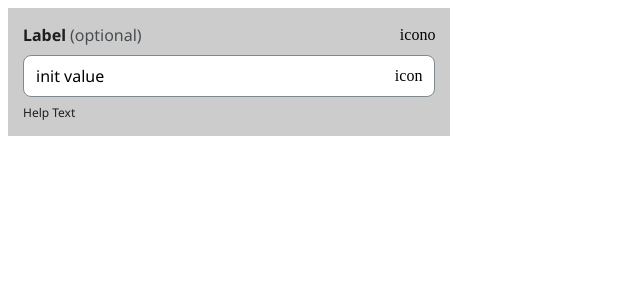
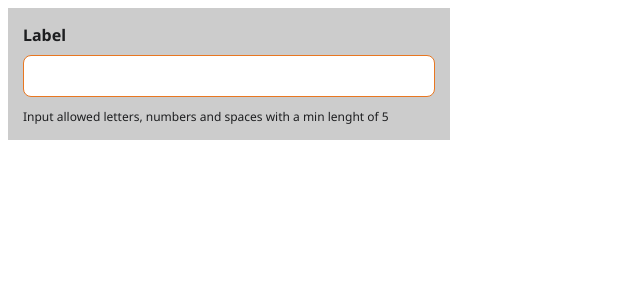
Before and after one commit to CasoGiuseppe/Portos-components-library, a Vue app: page / in a window 1280 px wide. Shown: the top 300 px of the page, without its empty margins (0-640 px from the left). Built offline with nearby package versions, Linux system fonts and the light colour scheme.

Commit message:
feature: add base input sotries

```diff
--- a/src/App.vue
+++ b/src/App.vue
@@ -1,23 +1,33 @@
 <template>
     <div style="width: 35%; padding: 15px; background: #ccc;">
         <BaseInput
-            model="init value"
-            @update:model="update"
+            v-model="initValue"
+            required
+            @update:modelValue="update"
             @change="change"
             @focus="focus"
+            @invalid="setInvalid"
         >
             <template #label>Label</template>
-            <template #message>Help Text</template>
+            <template #message>Input allowed letters, numbers and spaces with a min lenght of 5</template>
+            <template v-if="error" #error><BaseIcon name="IconFeedbackError" :type="Types.FEEDBACK" :size="Sizes.XS" /> input validation failed</template>
         </BaseInput>
     </div>
 </template>
 <script setup lang="ts">
+import { ref } from 'vue';
 import BaseInput from './components/base/base-input/BaseInput.vue';
+import BaseIcon from './components/base/base-icon/BaseIcon.vue';
+import { Types, Sizes } from './components/base/base-icon/types'
 // import HelloWorld from './components/HelloWorld.vue'
 // import TheWelcome from './components/TheWelcome.vue'
 // import ViewSearch from './components/base/base-search/ViewSearch.vue'
 
+const error = ref<boolean>(false);
+const initValue = ref<string | null>(null);
+
 const update = (value: string) => console.log('update', value)
 const change = (value: string) => console.log('change', value)
 const focus = () => console.log('focus')
+const setInvalid = (value: boolean) => error.value = value
 </script>
--- a/src/components/base/base-input/BaseInput.scss
+++ b/src/components/base/base-input/BaseInput.scss
@@ -6,10 +6,6 @@
         display: flex;
         flex-direction: column;
         gap: var(--spacing-30, 0);
-
-        &:focus {
-            background: yellow;
-        }
     }
 
     &__header {
@@ -59,17 +55,29 @@
                     box-shadow $animationTime ease-out;
 
         @media (hover) {
-            &:hover {
-                border-color: var(--color-primary-40, #000);
-            }
-
             &:focus-within {
-                box-shadow: 0 0 0 2px var(--color-neutral-10, #000), 0 0 0 4px var(--color-outline, #000);
+                &:not(:has(input:hover)) {
+                    box-shadow:
+                        0 0 0 2px var(--color-neutral-10, #000),
+                        0 0 0 4px var(--color-outline, #000);
+                }
             }
         }
 
-        #{$baseinput}--is-failed & {
+        &:has(:invalid) {
             border-color: var(--color-error-30, #000);
+
+            + #{$baseinput} {
+                &__user {
+                    &-message {
+                        &-alert {
+                            &:before {
+                                content: attr(data-error)
+                            }
+                        }
+                    }
+                }
+            }
         }
 
         [disabled] & {
@@ -99,15 +107,22 @@
         &-message {
             @include text-body-xs--regular;
 
-            align-items: center;
             display: flex;
+            flex-direction: column;
             gap: var(--spacing-20, 0);
 
             color: var(--color-neutral-70, #000);
             transition: color $animationTime ease-out;
 
-            #{$baseinput}--is-failed & {
+            &-alert {
+                align-items: center;
+                display: flex;
+                gap: var(--spacing-20, 0);
                 color: var(--color-error-40, #000);
+
+                > svg {
+                    color: var(--color-error-30, #000);
+                }
             }
         }
     }
--- a/src/components/base/base-input/BaseInput.vue
+++ b/src/components/base/base-input/BaseInput.vue
@@ -2,10 +2,8 @@
     <fieldset :class="
         [
             'base-input__fieldset',
-            'base-input--is-reset',
-            `${failed ? 'base-input--is-failed' : ''}`
+            'base-input--is-reset'
         ]"
-
         :disabled="disabled"
     >
         <header class="base-input__header">
@@ -19,20 +17,22 @@
                 <slot name="label" />
             </label>
 
-            <span>icono</span>
+            <!-- <span>icono</span> -->
         </header>
         <section class="base-input__box">
-            <component
+            <input
+                ref="field"
                 :id="id"
                 :name="id"
-                :is="type"
                 :aria-required="required"
                 :aria-placeholder="placeholder"
-                :aria-invalid="failed"
-                :type="input"
+                type="text"
                 :placeholder="placeholder"
-                :required="required"
-                :value="model"
+                :required="required ?? undefined"
+                :accept="accept ?? undefined"
+                :title="title"
+                :pattern="pattern"
+                v-model.lazy="proxyValue"
                 autocomplete="one-time-code"
                 aria-describedby="ui-message"
                 class="
@@ -41,26 +41,33 @@
                 "
                 @input="updateValue"
                 @change="changeValue"
-                @click="clickValue"
-            ></component>
-            <span>icon</span>
+                @click="focus"
+            />
+            <!-- <span>icon</span> -->
         </section>
         <p
-            v-if="message"
+            v-if="message || error"
             id="ui-message"
             class="base-input__user-message"
         >
-            <!-- @slot Slot for user message -->
+            <!-- @slot Slot for user alert -->
+            <span class="base-input__user-message-alert"
+>
+                <slot name="error" />
+            </span>
+
+            <!-- @slot Slot for user message info -->
             <slot name="message" />
         </p>
     </fieldset>
 </template>
 <script setup lang="ts">
-import { computed, useSlots, type PropType } from 'vue';
-import { Fields, Types } from './types';
+import { computed, onMounted, useSlots, type PropType } from 'vue';
+import {  Types } from './types';
 import useValidations from '@/components/validation/useValidation';
 
-defineProps({
+const proxyValue = defineModel()
+const { pattern, modelValue } = defineProps({
     /**
      * Set the unique id of the ui input
      */
@@ -69,24 +76,12 @@ defineProps({
         default: 'fieldID'
     },
 
-    /**
-     * Set the input value
-     */
-    model: {
+    modelValue: {
         type: String as PropType<string>
     },
 
     /**
-     * Set type of user field [input, textarea]
-     */
-    type: {
-        type: String as PropType<Fields>,
-        default: Fields.INPUT,
-        validator: (prop: Fields) => useValidations().validateValueCollectionExists({ collection: Fields, value: prop}),
-    },
-
-    /**
-     * Set the type of input field [emai, file, password, submit, text, button]
+     * Set the type of input field [email, file, password, submit, text, button]
      */
     input: {
         type: String as PropType<Types>,
@@ -98,15 +93,14 @@ defineProps({
      * Set the start placeholder value
      */
     placeholder: {
-        type: String as PropType<string>,
-        default: 'Add here your text'
+        type: String as PropType<string>
     },
 
     /**
      * Set the required property
      */
     required: {
-        type: Boolean as PropType<Boolean>,
+        type: Boolean,
         default: false,
     },
 
@@ -119,21 +113,50 @@ defineProps({
     },
 
     /**
-     * Set failed state
+     * Set allowed input pattern [example: [A-Za-z0-9_]{5,}]
      */
-     failed: {
-        type: Boolean as PropType<Boolean>,
-        default: false,
+    pattern: {
+        type: String as PropType<string>
+    },
+
+    /**
+     * Set accepted file [example: image/jpeg,image/gif,image/png,application/pdf]
+     */
+    accept: {
+        type: String as PropType<string>
+    },
+
+    /**
+     * Set title value for input field
+     */
+     title: {
+        type: String as PropType<string>,
+        default: 'Write your value'
     }
+
 })
 
 const slots = useSlots();
 const label = computed(() => !!slots['label']);
 const message = computed(() => !!slots['message']);
+const error = computed(() => !!slots['error']);
+// const settedValue = computed(() => modelValue)
+const customEmits = defineEmits(['update:modelValue', 'change', 'focus', 'invalid']);
+const updateValue = (payload: Event) => {
+    const { value } = (payload.target as HTMLInputElement)
+    customEmits('update:modelValue', value)
+    invalidModel(value)
+};
 
-const customEmits = defineEmits(['update:model', 'change', 'focus']);
-const updateValue = ({ target: { value } }: { target: { value: string } }) => customEmits('update:model', value);
-const changeValue = ({ target }: { target: HTMLInputElement }) => customEmits('change', { target });
-const clickValue = () => customEmits('focus')
+const invalidModel = (value: string): void => {
+    if(!pattern) return;
+    const re = new RegExp(pattern)
+    customEmits('invalid', value === '' ? false : !re.test(value))
+}
+
+const changeValue = (payload: Event) => customEmits('change', { target: payload.target });
+const focus = () => customEmits('focus')
+
+onMounted(() => modelValue ? invalidModel(modelValue) : null)
 </script>
 <style src="./BaseInput.scss" lang="scss"></style>
--- a/src/components/base/base-input/types.ts
+++ b/src/components/base/base-input/types.ts
@@ -1,8 +1,3 @@
-export enum Fields {
-    INPUT = 'input',
-    TEXTAREA = 'textarea'
-  }
-
 export enum Types {
   EMAIL = 'email',
   FILE = 'file',
```
Also changed, not shown: 1 other file (tests, documents, lock files or other folders). Lines whose indentation alone changed are shown as unchanged.
